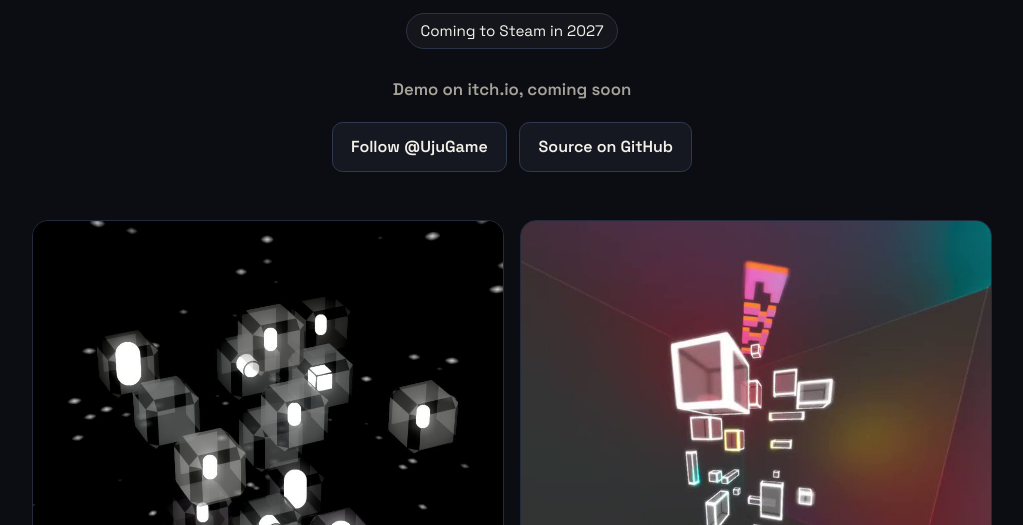
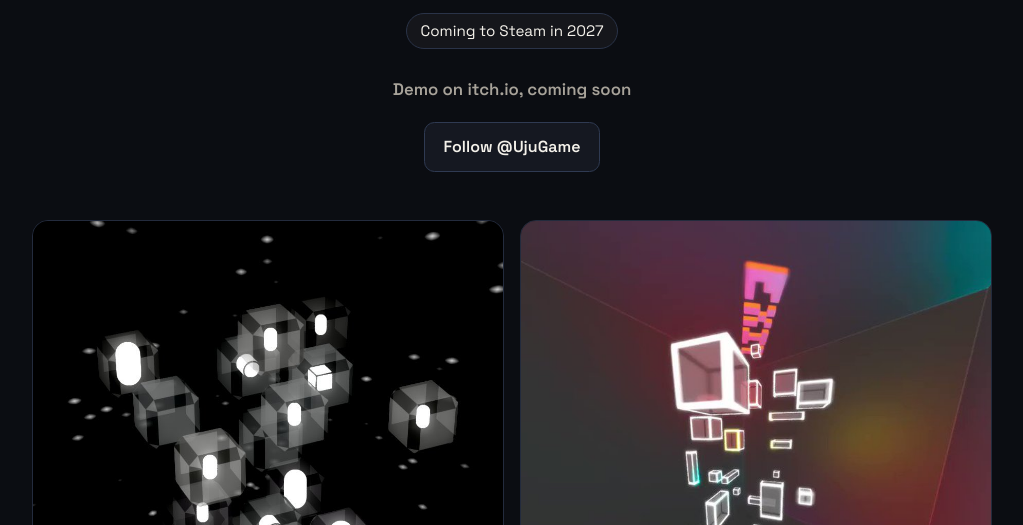
Before and after one commit to yacfish/ujugame, a plain HTML site: page index.html in a window 1280 px wide. Shown: the part 275-800 px from the top of the page, without its empty margins (128-1151 px from the left). Drawn offline with Linux system fonts and the light colour scheme.

Commit message:
Remove private repo link from landing page

```diff
--- a/index.html
+++ b/index.html
@@ -19,7 +19,6 @@
     <p class="itch-soon">Demo on itch.io, coming soon</p>
     <div class="actions">
       <a class="btn" href="https://x.com/UjuGame" target="_blank" rel="noopener">Follow @UjuGame</a>
-      <a class="btn" href="https://github.com/yacfish/uju" target="_blank" rel="noopener">Source on GitHub</a>
     </div>
   </header>
 
```
